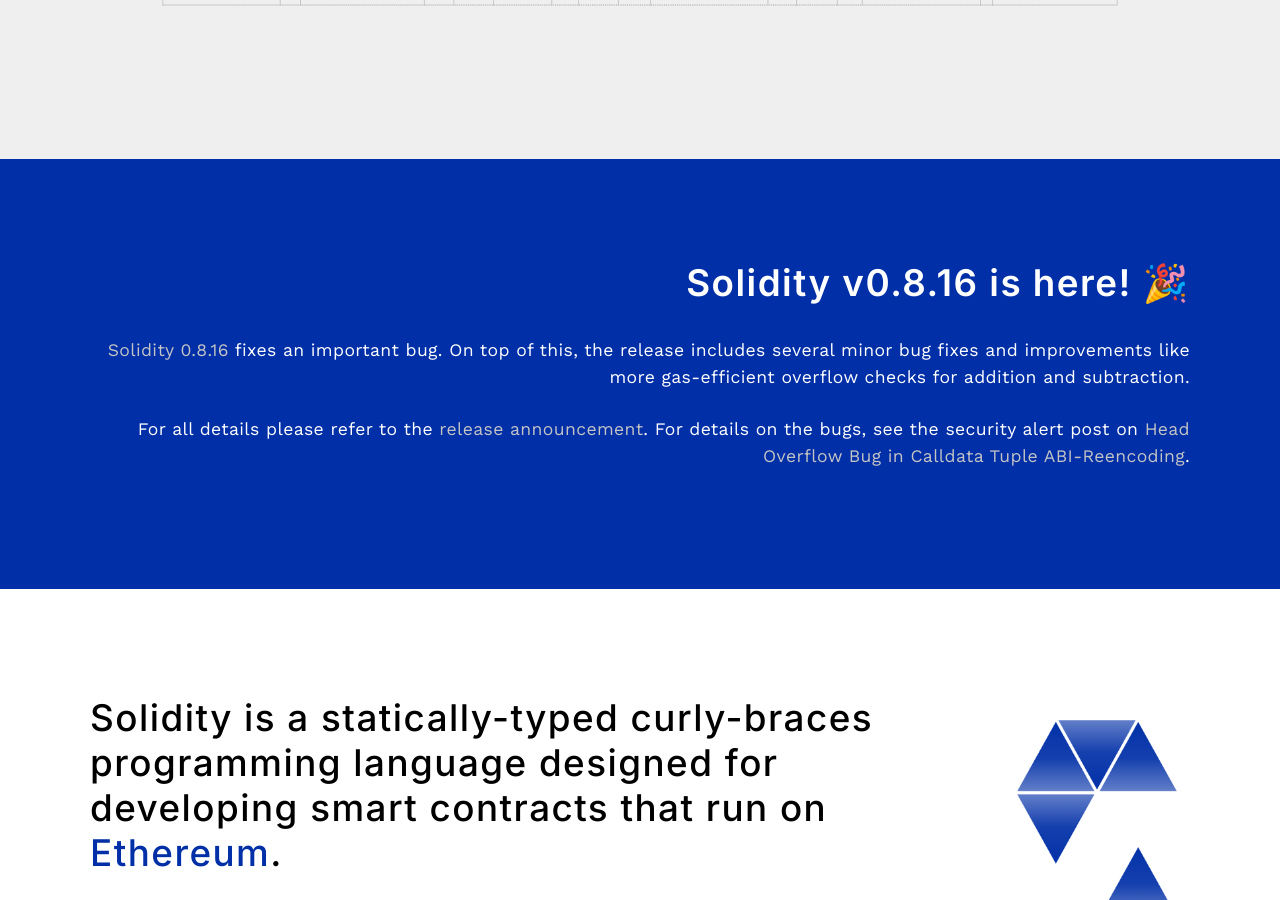
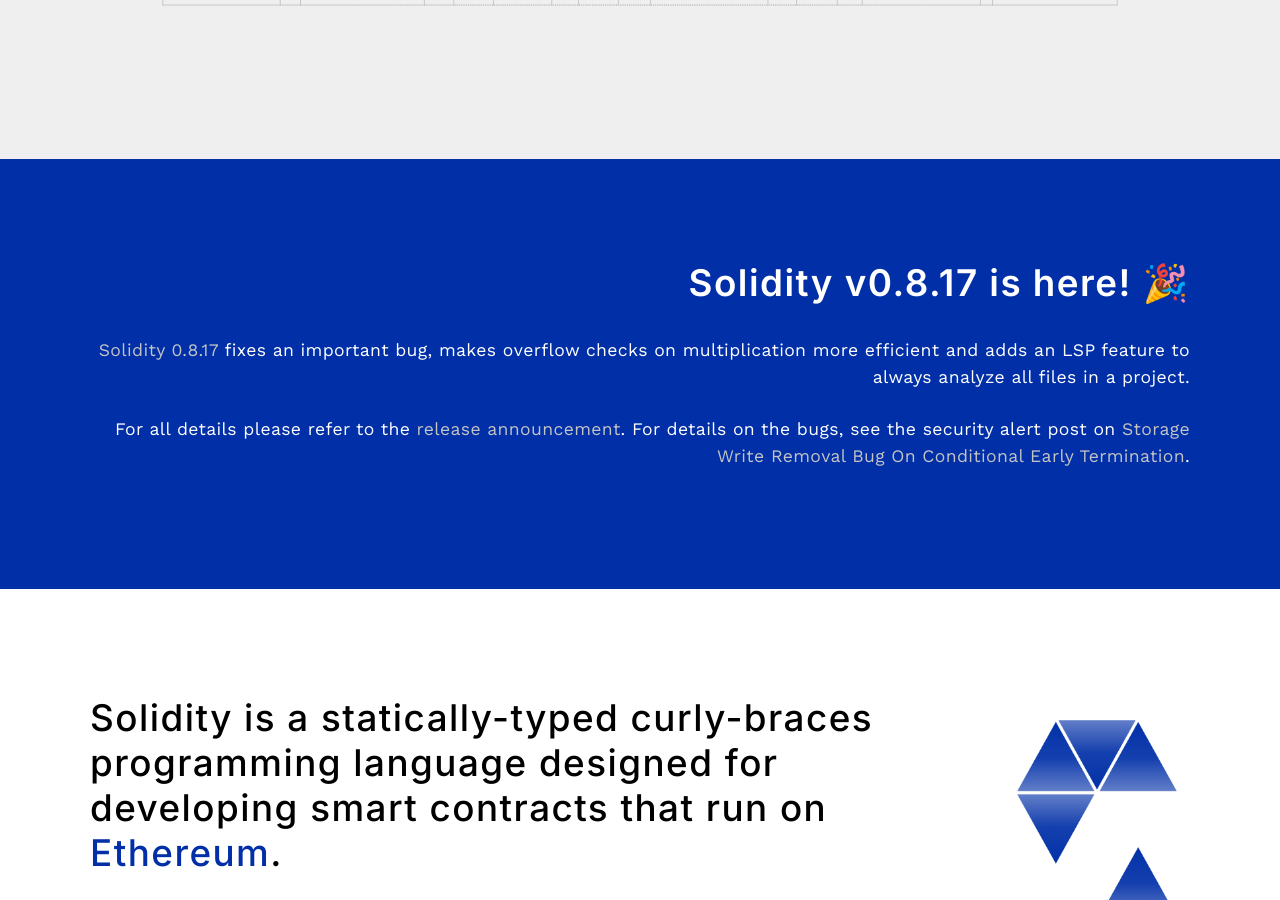
Before and after one commit to ethereum/solidity-portal, a Jekyll site: the page built from index.html, in a window 1280 px wide and 900 px high, scrolled down 590 px. Built offline with Jekyll 4.4.1, drawn with Linux system fonts in a browser that asks for light colours; some web fonts are replaced; the list of posts is cut into pages by our own code.

Commit message:
update to v0.8.17

```diff
--- a/index.html
+++ b/index.html
@@ -22,10 +22,11 @@
 <section class="highlight-section-blue">
 	<div class="container flex">
 		<div class="text editable">
-			<h2><strong>Solidity v0.8.16 is here! 🎉</strong></h2>
-			<p><a href="https://github.com/ethereum/solidity/releases/tag/v0.8.16">Solidity 0.8.16</a> fixes an important bug. On top of this, the release includes several minor bug fixes and improvements like more gas-efficient overflow checks for addition and subtraction.
-			<br><br>For all details please refer to the <a href="https://blog.soliditylang.org/2022/08/08/solidity-0.8.16-release-announcement/">release announcement</a>. For details on the bugs, see the
-				security alert post on <a href="https://blog.soliditylang.org/2022/08/08/calldata-tuple-reencoding-head-overflow-bug/">Head Overflow Bug in Calldata Tuple ABI-Reencoding</a>.</p>
+			<h2><strong>Solidity v0.8.17 is here! 🎉</strong></h2>
+			<p><a href="https://github.com/ethereum/solidity/releases/tag/v0.8.17">Solidity 0.8.17</a> fixes an important bug, makes overflow checks on multiplication more efficient and adds an LSP feature to
+always analyze all files in a project.
+			<br><br>For all details please refer to the <a href="https://blog.soliditylang.org/2022/09/08/solidity-0.8.17-release-announcement/">release announcement</a>. For details on the bugs, see the
+				security alert post on <a href="https://blog.soliditylang.org/2022/09/08/_posts/storage-write-removal-before-conditional-termination/">Storage Write Removal Bug On Conditional Early Termination</a>.</p>
 		</div>
 	</div>
 </section>
```
